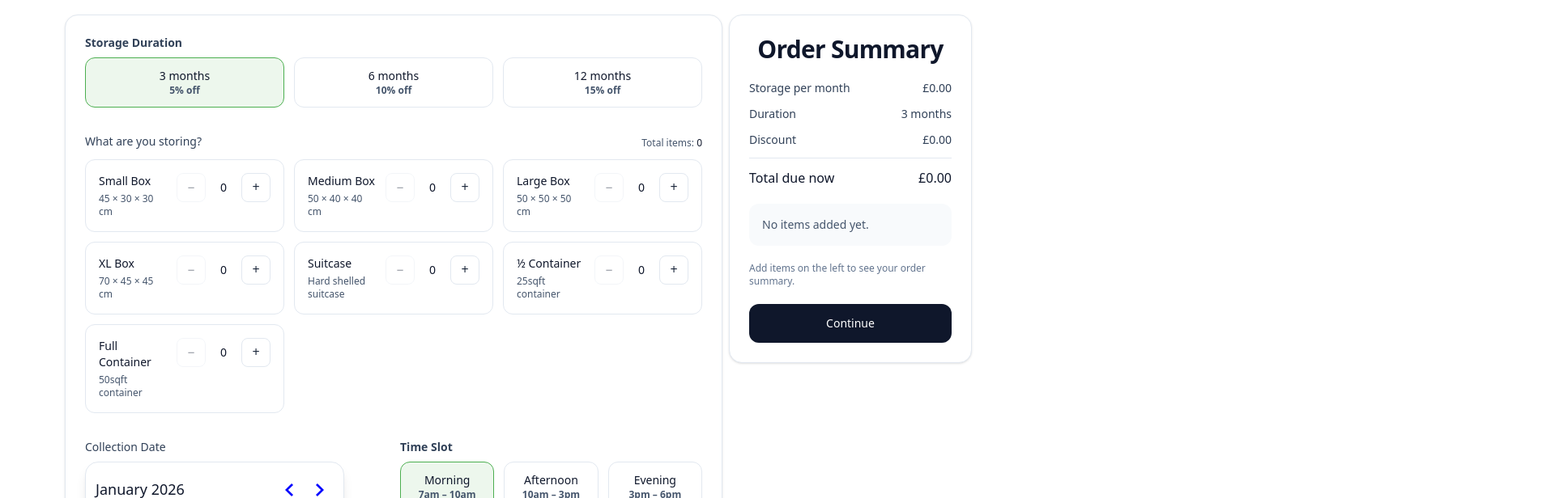
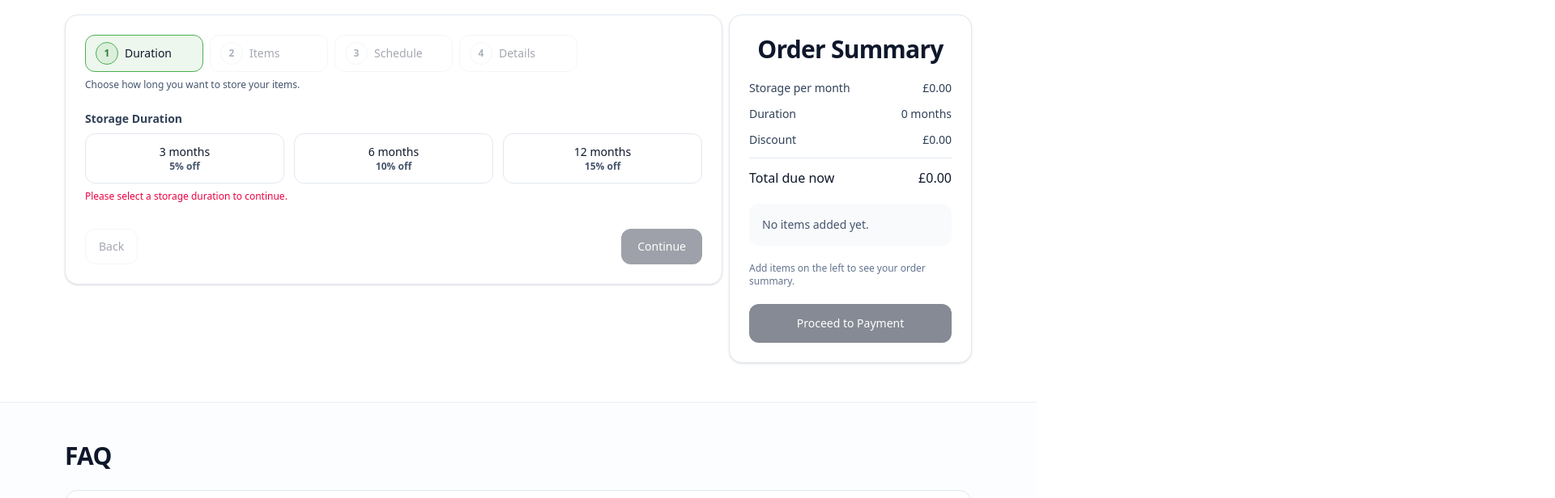
Before and after one commit to kidzsagarino/kxh-storage, a Next.js app: page / in a window 1280 px wide. Shown: the part 1180-1796 px from the top of the page at 81% size, 1920 px wide, since content can reach past the window. Built offline with nearby package versions, Linux system fonts and the light colour scheme.

Commit message:
add stepper

```diff
--- a/app/components/OrderSummary.tsx
+++ b/app/components/OrderSummary.tsx
@@ -18,6 +18,7 @@ export type OrderSummaryProps = {
     onCtaClick?: () => void;        // optional: for client-side actions
     ctaHref?: string;               // optional: for link navigation
     durationMonth: number;
+    enableButton?: boolean;
 };
 
 function money(n: number, currencySymbol: string) {
@@ -37,26 +38,28 @@ export function OrderSummary({
     onCtaClick,
     ctaHref,
     durationMonth,
+    enableButton = false,
 }: OrderSummaryProps) {
     const discountDisplay = discount > 0 ? `−${money(discount, currencySymbol)}` : money(0, currencySymbol);
 
-    const Cta = () => {
-        if (ctaHref) {
-            return (
-                <a
-                    href={ctaHref}
-                    className="h-12 w-full rounded-xl bg-slate-900 text-sm font-medium text-white hover:bg-slate-800 transition inline-flex items-center justify-center"
-                >
-                    {ctaLabel}
-                </a>
-            );
-        }
+    const Cta = ({enableButton = true}) => {
+        // if (ctaHref) {
+        //     return (
+        //         <a
+        //             href={ctaHref}
+        //             className="h-12 w-full rounded-xl bg-slate-900 text-sm font-medium text-white hover:bg-slate-800 transition inline-flex items-center justify-center"
+        //         >
+        //             {ctaLabel}
+        //         </a>
+        //     );
+        // }
 
         return (
             <button
                 type="button"
+                disabled={!enableButton}
                 onClick={onCtaClick}
-                className="h-12 w-full rounded-xl bg-slate-900 text-sm font-medium text-white hover:bg-slate-800 transition"
+                className="h-12 w-full rounded-xl bg-slate-900 text-sm font-medium text-white hover:bg-slate-800 transition disabled:opacity-50 disabled:cursor-not-allowed inline-flex items-center justify-center"
             >
                 {ctaLabel}
             </button>
@@ -115,7 +118,7 @@ export function OrderSummary({
             <p className="text-xs text-slate-500">{note}</p>
 
             {/* CTA */}
-            <Cta />
+            <Cta enableButton={enableButton} />
         </section>
     );
 }
--- a/app/components/StorageServiceFlow.tsx
+++ b/app/components/StorageServiceFlow.tsx
@@ -1,8 +1,14 @@
 "use client";
 
+import React, { useEffect, useMemo, useState } from "react";
 import { useRouter } from "next/navigation";
-import { useCheckout, type StorageItemId, type TimeSlotId } from "../components/checkout/CheckoutStore";
+import {
+    useCheckout,
+    type StorageItemId,
+    type TimeSlotId,
+} from "../components/checkout/CheckoutStore";
 import { DatePicker } from "./DatePicker";
+import { max } from "date-fns";
 
 const storageItems: { id: StorageItemId; name: string; desc: string }[] = [
     { id: "small-box", name: "Small Box", desc: "45 × 30 × 30 cm" },
@@ -14,28 +20,192 @@ const storageItems: { id: StorageItemId; name: string; desc: string }[] = [
     { id: "full-container", name: "Full Container", desc: "50sqft container" },
 ];
 
+type StepId = 0 | 1 | 2 | 3;
+
+const steps = [
+    { id: 0 as StepId, title: "Duration" },
+    { id: 1 as StepId, title: "Items" },
+    { id: 2 as StepId, title: "Schedule" },
+    { id: 3 as StepId, title: "Details" },
+];
+
+function Stepper({
+    current,
+    maxAllowed,
+    onGo,
+    allCompleted,
+}: {
+    current: StepId;
+    maxAllowed: StepId;
+    onGo: (s: StepId) => void;
+    allCompleted?: boolean;
+}) {
+    return (
+        <ol className="grid grid-cols-5 gap-2">
+            {steps.map((s, idx) => {
+                const isActive = s.id === current;
+                const isCompleted = s.id < maxAllowed || allCompleted;
+                const isLocked = !isCompleted && !isActive;
+                const isEnabled = isActive || isCompleted;
+
+                return (
+                    <li key={s.id} className="min-w-0">
+                        <button
+                            type="button"
+                            onClick={() => !isLocked && onGo(s.id)}
+                            disabled={!isEnabled}
+                            className={`w-full rounded-xl border px-3 py-2 text-left transition
+                                ${isActive ? "border-[#4CAF50] bg-[#4CAF50]/10" : "border-slate-200 bg-white hover:border-slate-300"}
+                                ${!isEnabled ? "opacity-40 cursor-not-allowed hover:border-slate-200" : ""}`}
+                        >
+                            <div className="flex items-center gap-2">
+                                <div
+                                    className={`grid h-7 w-7 place-items-center rounded-full border text-xs font-semibold transition
+                                        ${
+                                            isActive && isCompleted
+                                                ? "border-[#4CAF50] bg-[#4CAF50] text-white ring-2"
+                                                : isActive
+                                                ? "border-[#4CAF50] bg-[#4CAF50]/10 text-[#2e7d32]"
+                                                : isCompleted
+                                                ? "border-[#4CAF50] bg-[#4CAF50] text-white"
+                                                : "border-slate-200 bg-white text-slate-700"
+                                        }`}
+                                >
+                                    {idx + 1}
+                                </div>
+                                <div className="min-w-0">
+                                    <div
+                                        className={`truncate text-sm font-medium ${isActive ? "text-slate-900" : "text-slate-800"
+                                            }`}
+                                    >
+                                        {s.title}
+                                    </div>
+                                </div>
+                            </div>
+                        </button>
+                    </li>
+                );
+            })}
+        </ol>
+    );
+}
+
+function FooterNav({
+    canBack,
+    canNext,
+    isLast,
+    onBack,
+    onNext,
+}: {
+    canBack: boolean;
+    canNext: boolean;
+    isLast: boolean;
+    onBack: () => void;
+    onNext: () => void;
+}) {
+    return (
+        <div className="flex items-center justify-between gap-3 pt-2">
+            <button
+                type="button"
+                onClick={onBack}
+                disabled={!canBack}
+                className="h-11 rounded-xl border border-slate-200 bg-white px-4 text-sm font-medium text-slate-800 hover:bg-slate-50 disabled:opacity-40"
+            >
+                Back
+            </button>
+
+            <button
+                type={isLast ? "submit" : "button"}
+                onClick={isLast ? undefined : onNext}
+                disabled={!canNext}
+                className="h-11 rounded-xl bg-slate-900 px-5 text-sm font-medium text-white hover:bg-slate-800 disabled:opacity-40"
+            >
+                {isLast ? "Proceed to Payment" : "Continue"}
+            </button>
+        </div>
+    );
+}
+
 export function StorageForm() {
     const router = useRouter();
     const { state, setState } = useCheckout();
 
+    const [step, setStep] = useState<StepId>(0);
+
     const inc = (id: StorageItemId) =>
-        setState((s) => ({ ...s, quantities: { ...s.quantities, [id]: s.quantities[id] + 1 } }));
+        setState((s) => ({
+            ...s,
+            quantities: { ...s.quantities, [id]: s.quantities[id] + 1 },
+        }));
 
     const dec = (id: StorageItemId) =>
-        setState((s) => ({ ...s, quantities: { ...s.quantities, [id]: Math.max(0, s.quantities[id] - 1) } }));
+        setState((s) => ({
+            ...s,
+            quantities: {
+                ...s.quantities,
+                [id]: Math.max(0, s.quantities[id] - 1),
+            },
+        }));
 
-    const totalItems = Object.values(state.quantities).reduce((a, b) => a + b, 0);
+    const totalItems = useMemo(
+        () => Object.values(state.quantities).reduce((a, b) => a + b, 0),
+        [state.quantities]
+    );
+
+    // Step validation
+    const durationOk = state.durationMonth === 3 || state.durationMonth === 6 || state.durationMonth === 12;
+    const itemsOk = totalItems > 0;
+    const scheduleOk = !!state.collectionDate && !!state.timeSlot;
+    const detailsOk =
+        (state.postalCode ?? "").trim().length > 0 &&
+        (state.phoneNumber ?? "").trim().length > 0 &&
+        (state.streetAddress ?? "").trim().length > 0;
+
+    const canGoNext =
+        (step === 0 && durationOk) ||
+        (step === 1 && itemsOk) ||
+        (step === 2 && scheduleOk) ||
+        (step === 3 && detailsOk)
+
+    const maxAllowedStep: StepId = useMemo(() => {
+        if (!durationOk) return 0;
+        if (!itemsOk) return 1;
+        if (!scheduleOk) return 2;
+        if (!detailsOk) return 3;
+        return step;
+    }, [durationOk, itemsOk, scheduleOk, detailsOk]);
+
+    useEffect(() => {
+        return setState((s) => ({ ...s, enableButton: detailsOk }));
+    }, [detailsOk]);
 
     function onSubmit(e: React.FormEvent) {
         e.preventDefault();
-        if (totalItems === 0) return; // simple guard
+        if (maxAllowedStep < 4) return; // final guard
         router.push("/order-summary");
     }
 
+    const goNext = () => setStep((s) => (Math.min(3, s + 1) as StepId));
+    const goBack = () => setStep((s) => (Math.max(0, s - 1) as StepId));
+
     return (
-        <form onSubmit={onSubmit} className="rounded-2xl border border-slate-200 bg-white p-6 shadow-sm space-y-8">
+        <form
+            onSubmit={onSubmit}
+            className="rounded-2xl border border-slate-200 bg-white p-6 shadow-sm space-y-6"
+        >
+            {/* Stepper */}
+            <div className="space-y-2">
+                <Stepper current={step} maxAllowed={maxAllowedStep} onGo={setStep} allCompleted={durationOk && itemsOk && scheduleOk && detailsOk} />
+                <div className="text-xs text-slate-600">
+                    {step === 0 && "Choose how long you want to store your items."}
+                    {step === 1 && "Select what you’re storing and quantities."}
+                    {step === 2 && "Pick a collection date and time slot."}
+                    {step === 3 && "Enter your address and contact details."}
+                </div>
+            </div>
 
-            {/* Duration */}
+            {/* Step 1: Duration */}
+            {step === 0 && (
                 <div>
                     <label className="block text-sm font-medium text-slate-700 mb-2">
                         Storage Duration
@@ -56,7 +226,7 @@ export function StorageForm() {
                                     className="sr-only"
                                     name="durationMonths"
                                     value={m}
-                                checked={state.durationMonth === m}
+                                    //checked={state.durationMonth === m}
                                     onChange={() => setState((s) => ({ ...s, durationMonth: m }))}
                                 />
                                 <div className="text-sm font-medium text-slate-900">{m} months</div>
@@ -66,14 +236,23 @@ export function StorageForm() {
                             </label>
                         ))}
                     </div>
+
+                    {!durationOk && (
+                        <div className="mt-2 text-xs text-rose-600">
+                            Please select a storage duration to continue.
                         </div>
+                    )}
+                </div>
+            )}
 
-            {/* What are you storing (qty controls) */}
+            {/* Step 2: Items */}
+            {step === 1 && (
                 <div>
                     <div className="flex items-end justify-between gap-4">
                         <p className="text-sm font-medium text-slate-700">What are you storing?</p>
                         <div className="text-xs text-slate-600">
-                        Total items: <span className="font-medium text-slate-900">{totalItems}</span>
+                            Total items:{" "}
+                            <span className="font-medium text-slate-900">{totalItems}</span>
                         </div>
                     </div>
 
@@ -82,10 +261,15 @@ export function StorageForm() {
                             const count = state.quantities[item.id];
 
                             return (
-                            <div key={item.id} className="rounded-xl border border-slate-200 bg-white p-4 hover:border-slate-300 transition">
+                                <div
+                                    key={item.id}
+                                    className="rounded-xl border border-slate-200 bg-white p-4 hover:border-slate-300 transition"
+                                >
                                     <div className="flex items-start justify-between gap-3">
                                         <div>
-                                        <div className="text-sm font-medium text-slate-900">{item.name}</div>
+                                            <div className="text-sm font-medium text-slate-900">
+                                                {item.name}
+                                            </div>
                                             <div className="mt-1 text-xs text-slate-600">{item.desc}</div>
                                         </div>
 
@@ -115,37 +299,36 @@ export function StorageForm() {
                                             </button>
                                         </div>
                                     </div>
-
-                                {/* {count > 0 && (
-                                    <div className="mt-3 rounded-lg bg-[#4CAF50]/10 px-3 py-2 text-xs text-slate-700">
-                                        Added: <span className="font-medium">{count}</span>
-                                    </div>
-                                )} */}
                                 </div>
                             );
                         })}
                     </div>
+
+                    {!itemsOk && (
+                        <div className="mt-2 text-xs text-rose-600">
+                            Add at least 1 item to continue.
                         </div>
+                    )}
+                </div>
+            )}
 
-            {/* Collection date */}
+            {/* Step 3: Schedule */}
+            {step === 2 && (
                 <div className="grid gap-4 sm:grid-cols-2">
                     <div>
-                    <span className="block text-sm font-medium text-slate-700 mb-1">Collection Date</span>
-                    {/* <input
-                        type="date"
-                        value={state.collectionDate}
-                        onChange={(e) => setState((s) => ({ ...s, collectionDate: e.target.value }))}
-                        className="h-11 w-full rounded-xl border border-slate-200 bg-white px-3 text-sm text-slate-800 focus:ring-2 focus:ring-[#4CAF50]/30 outline-none"
-                    /> */}
+                        <span className="block text-sm font-medium text-slate-700 mb-1">
+                            Collection Date
+                        </span>
                         <DatePicker
                             value={state.collectionDate}
                             onChange={(val) => setState((s) => ({ ...s, collectionDate: val }))}
                         />
                     </div>
 
-                {/* Time slot (radio behavior, no radio shown) */}
                     <div>
-                    <label className="block text-sm font-medium text-slate-700 mb-2">Time Slot</label>
+                        <label className="block text-sm font-medium text-slate-700 mb-2">
+                            Time Slot
+                        </label>
                         <div className="grid grid-cols-1 sm:grid-cols-3 gap-3">
                             {[
                                 { id: "morning", label: "Morning", desc: "7am – 10am" },
@@ -166,17 +349,27 @@ export function StorageForm() {
                                         name="timeSlot"
                                         value={slot.id}
                                         checked={state.timeSlot === (slot.id as TimeSlotId)}
-                                    onChange={() => setState((s) => ({ ...s, timeSlot: slot.id as TimeSlotId }))}
+                                        onChange={() =>
+                                            setState((s) => ({ ...s, timeSlot: slot.id as TimeSlotId }))
+                                        }
                                     />
                                     <div className="text-sm font-medium text-slate-900">{slot.label}</div>
                                     <div className="text-xs text-slate-600">{slot.desc}</div>
                                 </label>
                             ))}
                         </div>
+
+                        {!scheduleOk && (
+                            <div className="mt-2 text-xs text-rose-600">
+                                Select a date and a time slot to continue.
+                            </div>
+                        )}
                     </div>
                 </div>
+            )}
 
-            {/* Customer details */}
+            {/* Step 4: Details */}
+            {step === 3 && (
                 <div className="space-y-4">
                     <p className="text-sm font-medium text-slate-700">Customer Details</p>
 
@@ -191,7 +384,9 @@ export function StorageForm() {
 
                         <input
                             value={state.phoneNumber}
-                        onChange={(e) => setState((s) => ({ ...s, phoneNumber: e.target.value }))}
+                            onChange={(e) =>
+                                setState((s) => ({ ...s, phoneNumber: e.target.value }))
+                            }
                             type="tel"
                             placeholder="Phone Number"
                             className="h-11 rounded-xl border border-slate-200 px-3 text-sm text-slate-800 outline-none"
@@ -200,12 +395,35 @@ export function StorageForm() {
 
                     <input
                         value={state.streetAddress}
-                    onChange={(e) => setState((s) => ({ ...s, streetAddress: e.target.value }))}
+                        onChange={(e) =>
+                            setState((s) => ({ ...s, streetAddress: e.target.value }))
+                        }
                         type="text"
                         placeholder="Street Address"
                         className="h-11 w-full rounded-xl border border-slate-200 px-3 text-sm text-slate-800 outline-none"
                     />
+
+                    {!detailsOk && (
+                        <div className="text-xs text-rose-600">
+                            Fill in postal code, phone number, and street address to continue.
                         </div>
+                    )}
+                </div>
+            )}
+
+
+            {/* Footer navigation */}
+            <FooterNav
+                canBack={step > 0}
+                canNext={canGoNext && step <= maxAllowedStep}
+                isLast={step === 3}
+                onBack={goBack}
+                onNext={() => {
+                    // Prevent skipping ahead past what’s allowed
+                    if (!canGoNext) return;
+                    goNext();
+                }}
+            />
         </form>
     );
 }
--- a/app/components/checkout/CheckoutStore.tsx
+++ b/app/components/checkout/CheckoutStore.tsx
@@ -11,7 +11,7 @@ export type StorageItemId =
   | "half-container"
   | "full-container";
 
-export type TimeSlotId = "morning" | "afternoon" | "evening";
+export type TimeSlotId = "morning" | "afternoon" | "evening" | "";
 
 export type CheckoutState = {
   durationMonth: number;
@@ -22,10 +22,11 @@ export type CheckoutState = {
   postalCode: string;
   streetAddress: string;
   phoneNumber: string;
+  enableButton: boolean;
 };
 
 const emptyState: CheckoutState = {
-  durationMonth: 3,
+  durationMonth: 0,
   quantities: {
     "small-box": 0,
     "medium-box": 0,
@@ -36,10 +37,11 @@ const emptyState: CheckoutState = {
     "full-container": 0,
   },
   collectionDate: "",
-  timeSlot: "morning",
+  timeSlot: "",
   postalCode: "",
   streetAddress: "",
   phoneNumber: "",
+  enableButton: false,
 };
 
 type CheckoutContextValue = {
--- a/app/order-summary/OrderSummaryLive.tsx
+++ b/app/order-summary/OrderSummaryLive.tsx
@@ -45,7 +45,7 @@ export function OrderSummaryLive() {
         const storagePerMonth = +items.reduce((sum, it) => sum + it.price, 0).toFixed(2);
 
         // duration discount
-        const months = state.durationMonth ?? 3;
+        const months = state.durationMonth == 0 ? 1 : state.durationMonth;
 
         const discountRate =
             months === 3 ? 0.05 :
@@ -62,6 +62,7 @@ export function OrderSummaryLive() {
         const totalDueNow = +(storagePerMonth - discount).toFixed(2);
 
         return { items, storagePerMonth, discount, totalDueNow, discountRate };
+
     }, [state.quantities, state.durationMonth]);
 
 
@@ -73,7 +74,7 @@ export function OrderSummaryLive() {
                 discount={discount}
                 totalDueNow={totalDueNow}
                 items={items}
-                ctaLabel="Continue"
+                ctaLabel="Proceed to Payment"
                 ctaHref="/order-summary" // or "/checkout" later
                 note={
                     totalItems === 0
@@ -81,6 +82,7 @@ export function OrderSummaryLive() {
                         : `Collection: ${state.collectionDate || "—"} • Slot: ${state.timeSlot}`
                 }
                 durationMonth={state.durationMonth}
+                enableButton={state.enableButton}
             />
         </div>
     );
```
Lines whose indentation alone changed are shown as unchanged.
